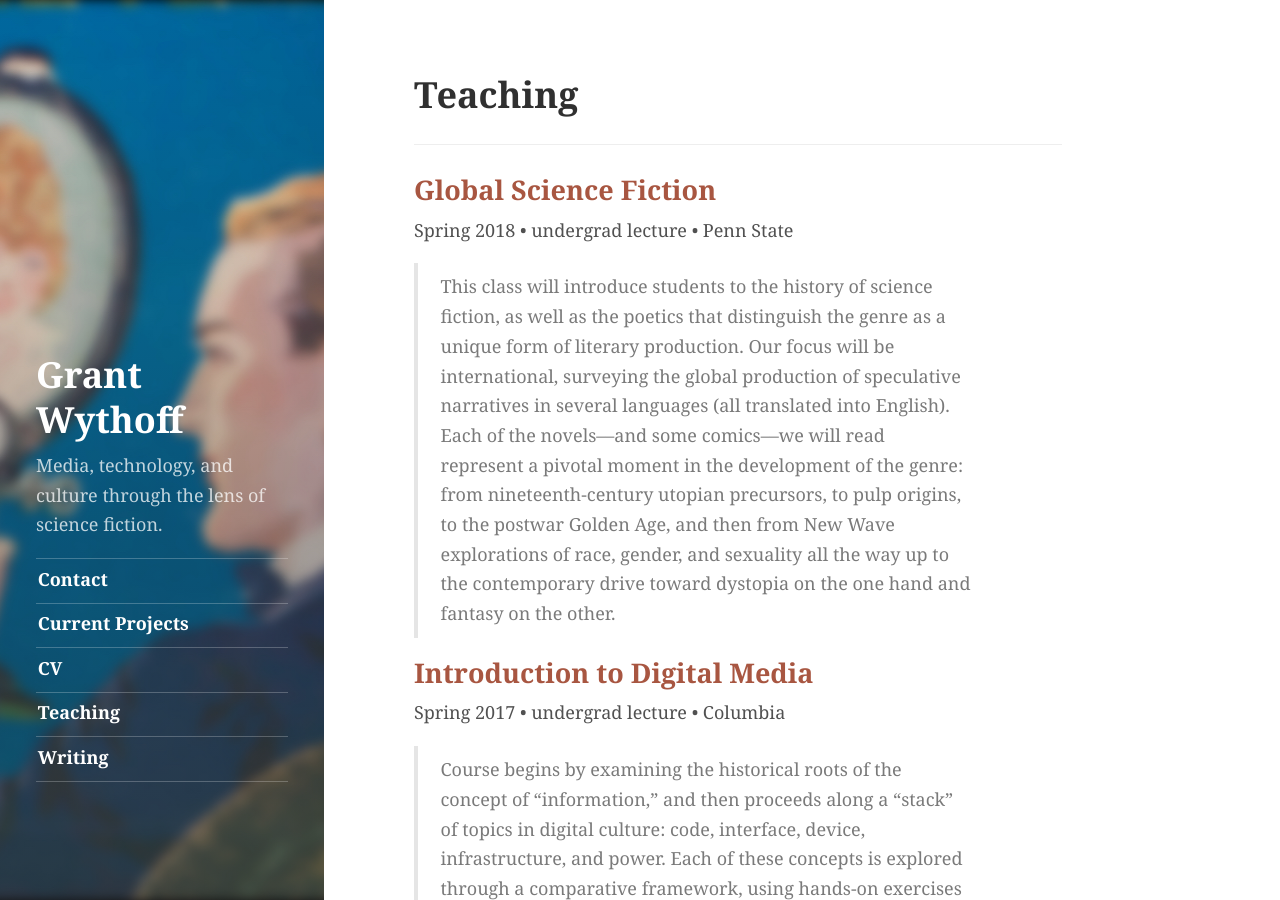
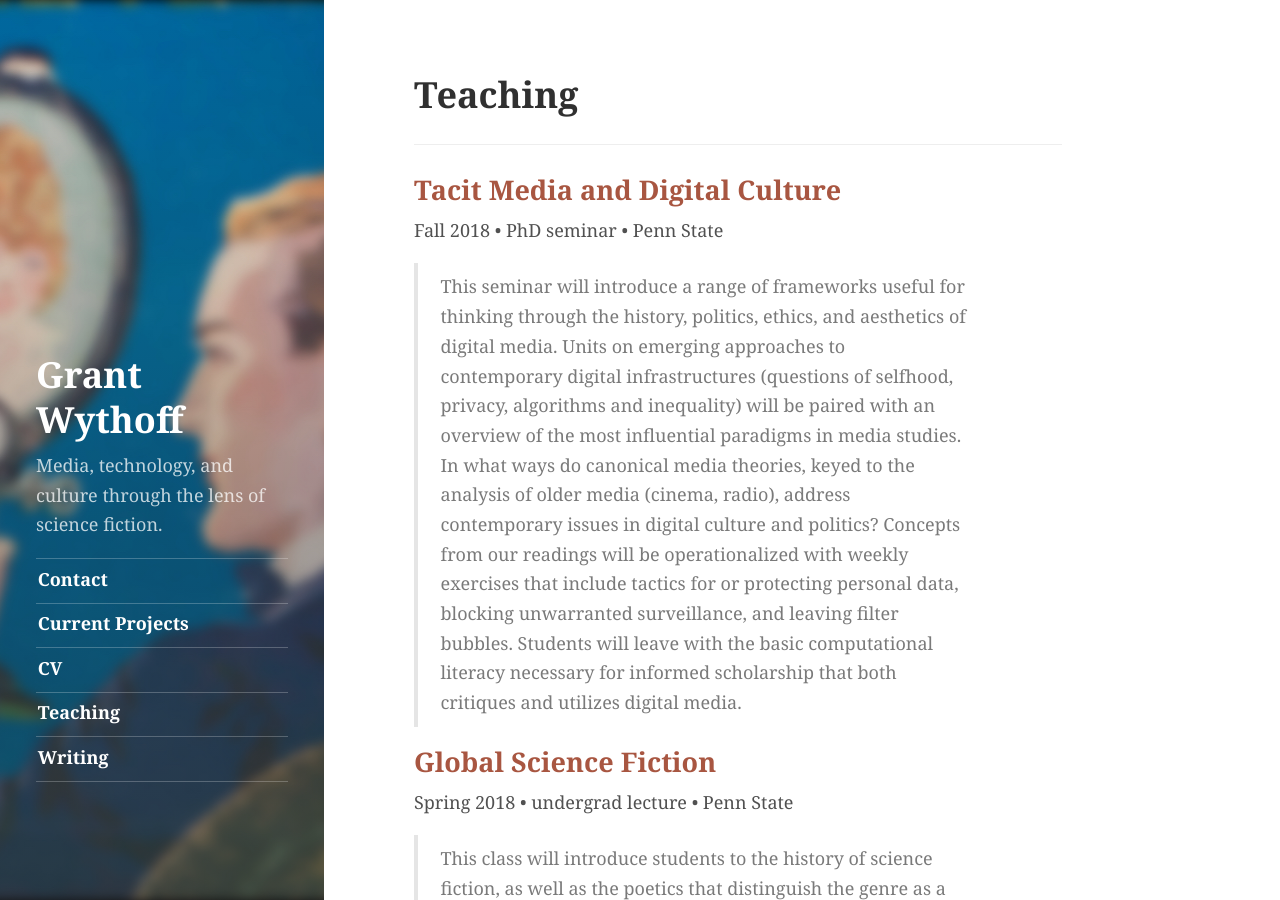
Before and after one commit to gwijthoff/wythoff.net, a Jekyll site: the page built from teaching.md, in a window 1280 px wide and 900 px high. Built offline with Jekyll 4.4.1, drawn with Linux system fonts in a browser that asks for light colours.

Commit message:
adding tacit media class

```diff
--- a/teaching.md
+++ b/teaching.md
@@ -3,6 +3,12 @@ layout: page
 title: Teaching
 image: http://wythoff.net/public/img/telephot.jpg
 ---
+
+## [Tacit Media and Digital Culture](https://gwijthoff.github.io/tacitmedia/)
+
+Fall 2018 • PhD seminar • Penn State
+
+> This seminar will introduce a range of frameworks useful for thinking through the history, politics, ethics, and aesthetics of digital media. Units on emerging approaches to contemporary digital infrastructures (questions of selfhood, privacy, algorithms and inequality) will be paired with an overview of the most influential paradigms in media studies. In what ways do canonical media theories, keyed to the analysis of older media (cinema, radio), address contemporary issues in digital culture and politics? Concepts from our readings will be operationalized with weekly exercises that include tactics for or protecting personal data, blocking unwarranted surveillance, and leaving filter bubbles. Students will leave with the basic computational literacy necessary for informed scholarship that both critiques and utilizes digital media.
 
 ## [Global Science Fiction](https://gwijthoff.github.io/globalSF/)
 
```
